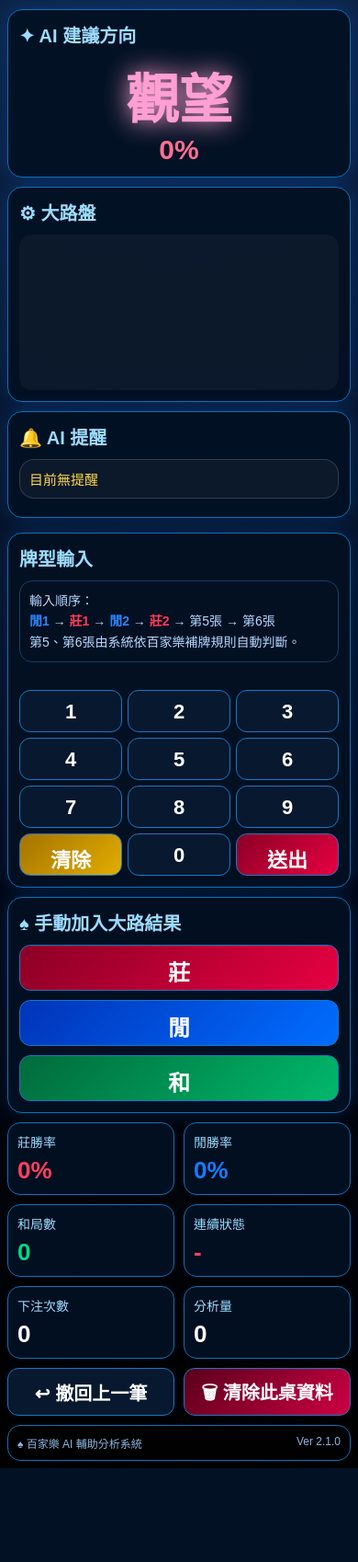
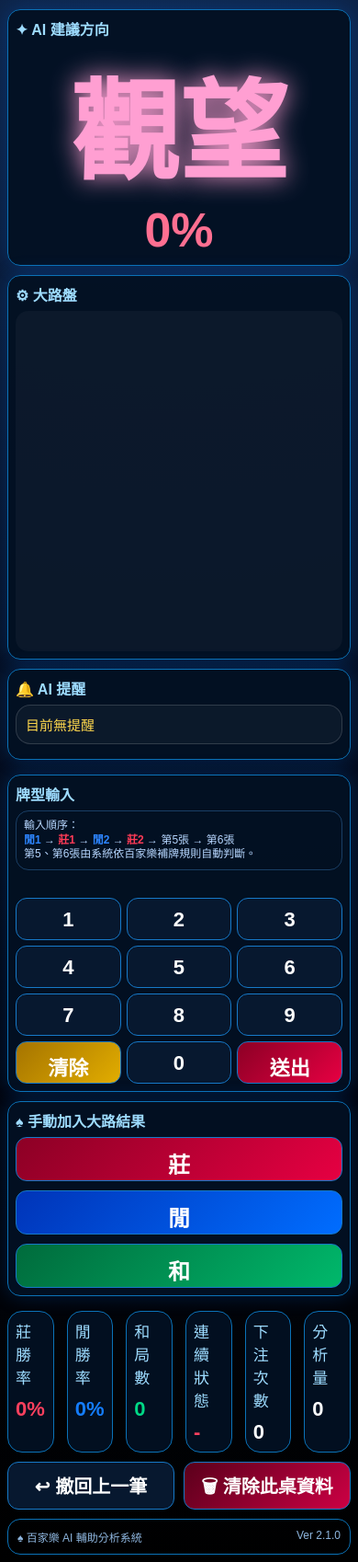
Before and after one commit to hecht19980820/baccarat-online, a Flask app: page / in a window 390 px wide. Shown: the part 152-1850 px from the top of the page at 92% size. Before the commit the page ends 1748 px from the top, so only its background shows below. Run offline with Flask 3, Linux system fonts and the light colour scheme; the visitor is signed in with stand-in values (Sample User, id 1); data comes from the database, SQL or seed files in the repository; data that the repository does not hold is empty.

Commit message:
Update index.html

```diff
--- a/templates/index.html
+++ b/templates/index.html
@@ -271,61 +271,43 @@ body.force-mobile .rate{
 }
 
     .card{
-        padding:12px;
-        border-radius:16px;
+    padding:8px !important;
+    border-radius:14px !important;
 }
 
 .title{
-        font-size:20px;
-        margin-bottom:10px;
+    font-size:16px !important;
+    margin-bottom:6px !important;
 }
 
-    .stats-row{
-        grid-template-columns:repeat(2,1fr);
-        gap:10px;
-        margin-top:10px;
+.manual-buttons button{
+    height:48px !important;
+    font-size:24px !important;
 }
 
 .stat{
-        padding:10px;
-        border-radius:14px;
-    }
-
-    .stat-title{
-        font-size:14px;
+    padding:8px !important;
+    min-height:88px !important;
 }
 
 .stat-value{
-        font-size:26px;
-        margin-top:6px;
-    }
-
-    .ai-result{
-        font-size:58px;
-    }
-
-    .rate{
-        font-size:30px;
+    font-size:22px !important;
 }
 
 .road{
-    grid-template-rows:repeat(6,24px);
-    grid-auto-columns:24px;
-    gap:3px;
-    min-height:150px;
-    padding:5px;
+    min-height:115px !important;
 }
 
 .cell{
-    width:21px;
-    height:21px;
-    font-size:10px;
+    width:16px !important;
+    height:16px !important;
+    font-size:8px !important;
 }
 
     .help{
-        font-size:14px;
-        padding:10px;
-        line-height:1.6;
+    font-size:12px !important;
+    padding:8px !important;
+    line-height:1.3 !important;
 }
 
     .card-preview{
```
Lines whose indentation alone changed are shown as unchanged.
